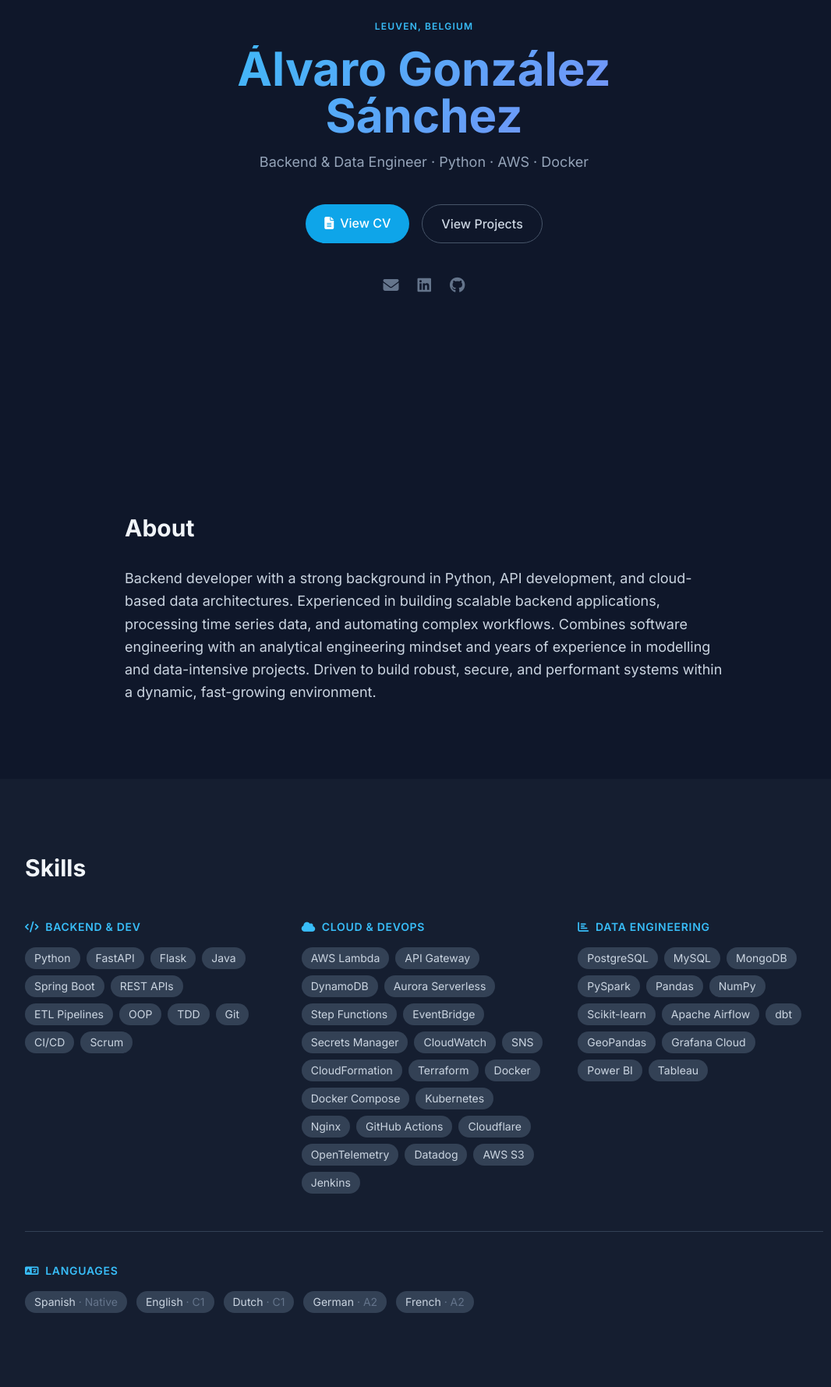
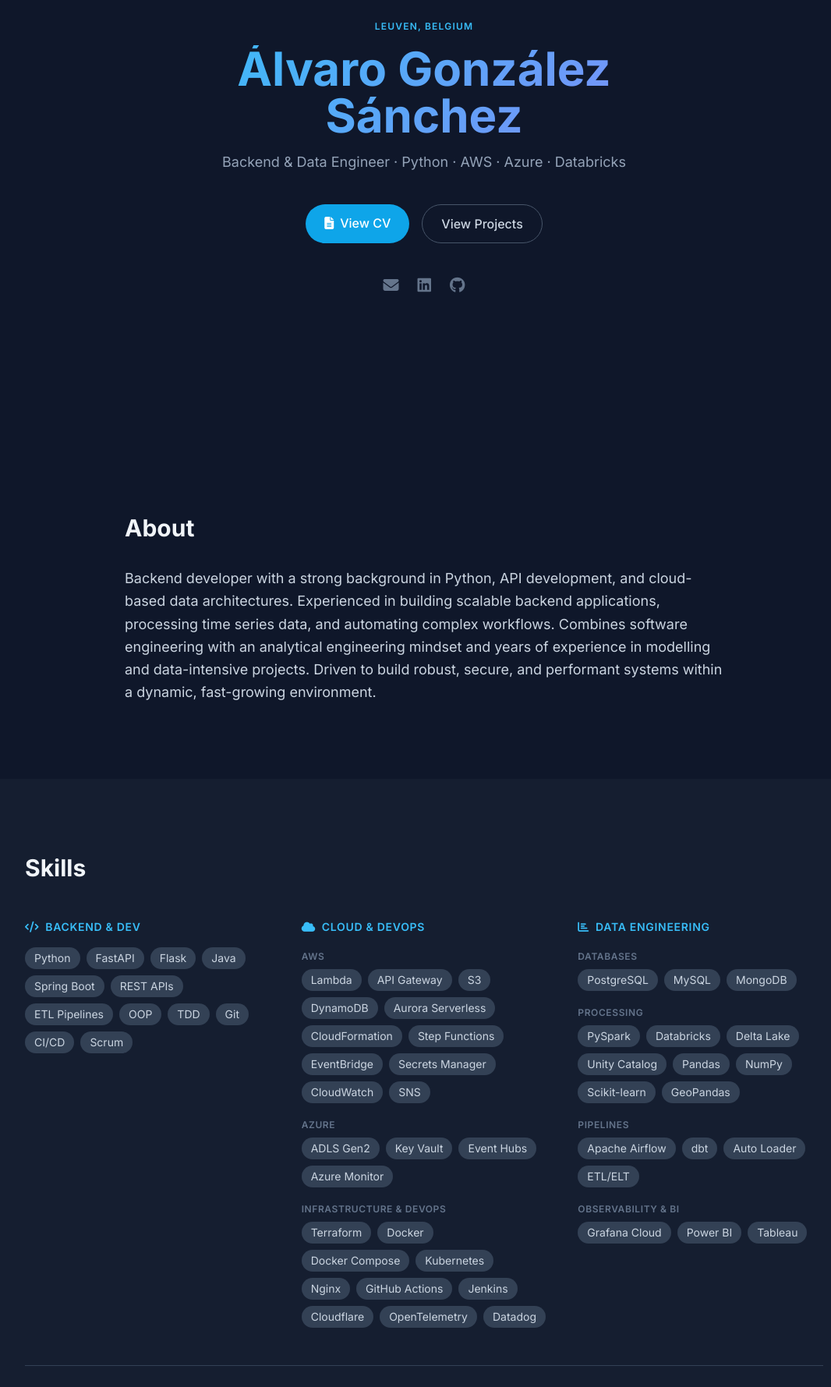
Before and after one commit to GonzalezSanchez/portfolio-website, a FastAPI app: page / in a window 1280 px wide. Shown: the part 237-2016 px from the top of the page at 78% size, without its empty margins (96-1162 px from the left). Run offline with FastAPI, Linux system fonts and the light colour scheme; some libraries are stand-ins or nearby versions.

Commit message:
Add Azure and Databricks skills; restructure skills section with sub-groups
- Tagline updated: AWS · Azure · Databricks
- Cloud & DevOps split into AWS / Azure / Infrastructure & DevOps sub-groups
- Azure expanded: ADLS Gen2, Key Vault, Event Hubs, Azure Monitor
- Data Engineering split into Databases / Processing / Pipelines / Observability & BI
- Processing: Databricks, Delta Lake, Unity Catalog added
- Pipelines: Auto Loader, ETL/ELT added

```diff
--- a/templates/index.html
+++ b/templates/index.html
@@ -44,7 +44,7 @@
             <h1 class="text-5xl md:text-6xl font-bold mb-4 gradient-text leading-tight">
                 Álvaro González Sánchez
             </h1>
-            <p class="text-lg text-slate-400 mb-10">Backend & Data Engineer · Python · AWS · Docker</p>
+            <p class="text-lg text-slate-400 mb-10">Backend & Data Engineer · Python · AWS · Azure · Databricks</p>
             <div class="flex justify-center gap-4 flex-wrap">
                 <a href="/cv" class="bg-sky-500 hover:bg-sky-400 text-white px-6 py-3 rounded-full font-medium transition">
                     <i class="fas fa-file-alt mr-2"></i>View CV
@@ -111,27 +111,34 @@
                         <i class="fas fa-cloud"></i> Cloud & DevOps
                     </h3>
                     <div class="flex flex-wrap gap-2">
-                        <span class="bg-slate-700 text-slate-300 px-3 py-1 rounded-full text-sm">AWS Lambda</span>
+                        <span class="w-full text-xs text-slate-500 font-semibold uppercase tracking-wider mt-1">AWS</span>
+                        <span class="bg-slate-700 text-slate-300 px-3 py-1 rounded-full text-sm">Lambda</span>
                         <span class="bg-slate-700 text-slate-300 px-3 py-1 rounded-full text-sm">API Gateway</span>
+                        <span class="bg-slate-700 text-slate-300 px-3 py-1 rounded-full text-sm">S3</span>
                         <span class="bg-slate-700 text-slate-300 px-3 py-1 rounded-full text-sm">DynamoDB</span>
                         <span class="bg-slate-700 text-slate-300 px-3 py-1 rounded-full text-sm">Aurora Serverless</span>
+                        <span class="bg-slate-700 text-slate-300 px-3 py-1 rounded-full text-sm">CloudFormation</span>
                         <span class="bg-slate-700 text-slate-300 px-3 py-1 rounded-full text-sm">Step Functions</span>
                         <span class="bg-slate-700 text-slate-300 px-3 py-1 rounded-full text-sm">EventBridge</span>
                         <span class="bg-slate-700 text-slate-300 px-3 py-1 rounded-full text-sm">Secrets Manager</span>
                         <span class="bg-slate-700 text-slate-300 px-3 py-1 rounded-full text-sm">CloudWatch</span>
                         <span class="bg-slate-700 text-slate-300 px-3 py-1 rounded-full text-sm">SNS</span>
-                        <span class="bg-slate-700 text-slate-300 px-3 py-1 rounded-full text-sm">CloudFormation</span>
+                        <span class="w-full text-xs text-slate-500 font-semibold uppercase tracking-wider mt-3">Azure</span>
+                        <span class="bg-slate-700 text-slate-300 px-3 py-1 rounded-full text-sm">ADLS Gen2</span>
+                        <span class="bg-slate-700 text-slate-300 px-3 py-1 rounded-full text-sm">Key Vault</span>
+                        <span class="bg-slate-700 text-slate-300 px-3 py-1 rounded-full text-sm">Event Hubs</span>
+                        <span class="bg-slate-700 text-slate-300 px-3 py-1 rounded-full text-sm">Azure Monitor</span>
+                        <span class="w-full text-xs text-slate-500 font-semibold uppercase tracking-wider mt-3">Infrastructure & DevOps</span>
                         <span class="bg-slate-700 text-slate-300 px-3 py-1 rounded-full text-sm">Terraform</span>
                         <span class="bg-slate-700 text-slate-300 px-3 py-1 rounded-full text-sm">Docker</span>
                         <span class="bg-slate-700 text-slate-300 px-3 py-1 rounded-full text-sm">Docker Compose</span>
                         <span class="bg-slate-700 text-slate-300 px-3 py-1 rounded-full text-sm">Kubernetes</span>
                         <span class="bg-slate-700 text-slate-300 px-3 py-1 rounded-full text-sm">Nginx</span>
                         <span class="bg-slate-700 text-slate-300 px-3 py-1 rounded-full text-sm">GitHub Actions</span>
+                        <span class="bg-slate-700 text-slate-300 px-3 py-1 rounded-full text-sm">Jenkins</span>
                         <span class="bg-slate-700 text-slate-300 px-3 py-1 rounded-full text-sm">Cloudflare</span>
                         <span class="bg-slate-700 text-slate-300 px-3 py-1 rounded-full text-sm">OpenTelemetry</span>
                         <span class="bg-slate-700 text-slate-300 px-3 py-1 rounded-full text-sm">Datadog</span>
-                        <span class="bg-slate-700 text-slate-300 px-3 py-1 rounded-full text-sm">AWS S3</span>
-                        <span class="bg-slate-700 text-slate-300 px-3 py-1 rounded-full text-sm">Jenkins</span>
                     </div>
                 </div>
 
@@ -140,16 +147,25 @@
                         <i class="fas fa-chart-bar"></i> Data Engineering
                     </h3>
                     <div class="flex flex-wrap gap-2">
+                        <span class="w-full text-xs text-slate-500 font-semibold uppercase tracking-wider mt-1">Databases</span>
                         <span class="bg-slate-700 text-slate-300 px-3 py-1 rounded-full text-sm">PostgreSQL</span>
                         <span class="bg-slate-700 text-slate-300 px-3 py-1 rounded-full text-sm">MySQL</span>
                         <span class="bg-slate-700 text-slate-300 px-3 py-1 rounded-full text-sm">MongoDB</span>
+                        <span class="w-full text-xs text-slate-500 font-semibold uppercase tracking-wider mt-3">Processing</span>
                         <span class="bg-slate-700 text-slate-300 px-3 py-1 rounded-full text-sm">PySpark</span>
+                        <span class="bg-slate-700 text-slate-300 px-3 py-1 rounded-full text-sm">Databricks</span>
+                        <span class="bg-slate-700 text-slate-300 px-3 py-1 rounded-full text-sm">Delta Lake</span>
+                        <span class="bg-slate-700 text-slate-300 px-3 py-1 rounded-full text-sm">Unity Catalog</span>
                         <span class="bg-slate-700 text-slate-300 px-3 py-1 rounded-full text-sm">Pandas</span>
                         <span class="bg-slate-700 text-slate-300 px-3 py-1 rounded-full text-sm">NumPy</span>
                         <span class="bg-slate-700 text-slate-300 px-3 py-1 rounded-full text-sm">Scikit-learn</span>
+                        <span class="bg-slate-700 text-slate-300 px-3 py-1 rounded-full text-sm">GeoPandas</span>
+                        <span class="w-full text-xs text-slate-500 font-semibold uppercase tracking-wider mt-3">Pipelines</span>
                         <span class="bg-slate-700 text-slate-300 px-3 py-1 rounded-full text-sm">Apache Airflow</span>
                         <span class="bg-slate-700 text-slate-300 px-3 py-1 rounded-full text-sm">dbt</span>
-                        <span class="bg-slate-700 text-slate-300 px-3 py-1 rounded-full text-sm">GeoPandas</span>
+                        <span class="bg-slate-700 text-slate-300 px-3 py-1 rounded-full text-sm">Auto Loader</span>
+                        <span class="bg-slate-700 text-slate-300 px-3 py-1 rounded-full text-sm">ETL/ELT</span>
+                        <span class="w-full text-xs text-slate-500 font-semibold uppercase tracking-wider mt-3">Observability & BI</span>
                         <span class="bg-slate-700 text-slate-300 px-3 py-1 rounded-full text-sm">Grafana Cloud</span>
                         <span class="bg-slate-700 text-slate-300 px-3 py-1 rounded-full text-sm">Power BI</span>
                         <span class="bg-slate-700 text-slate-300 px-3 py-1 rounded-full text-sm">Tableau</span>
```
